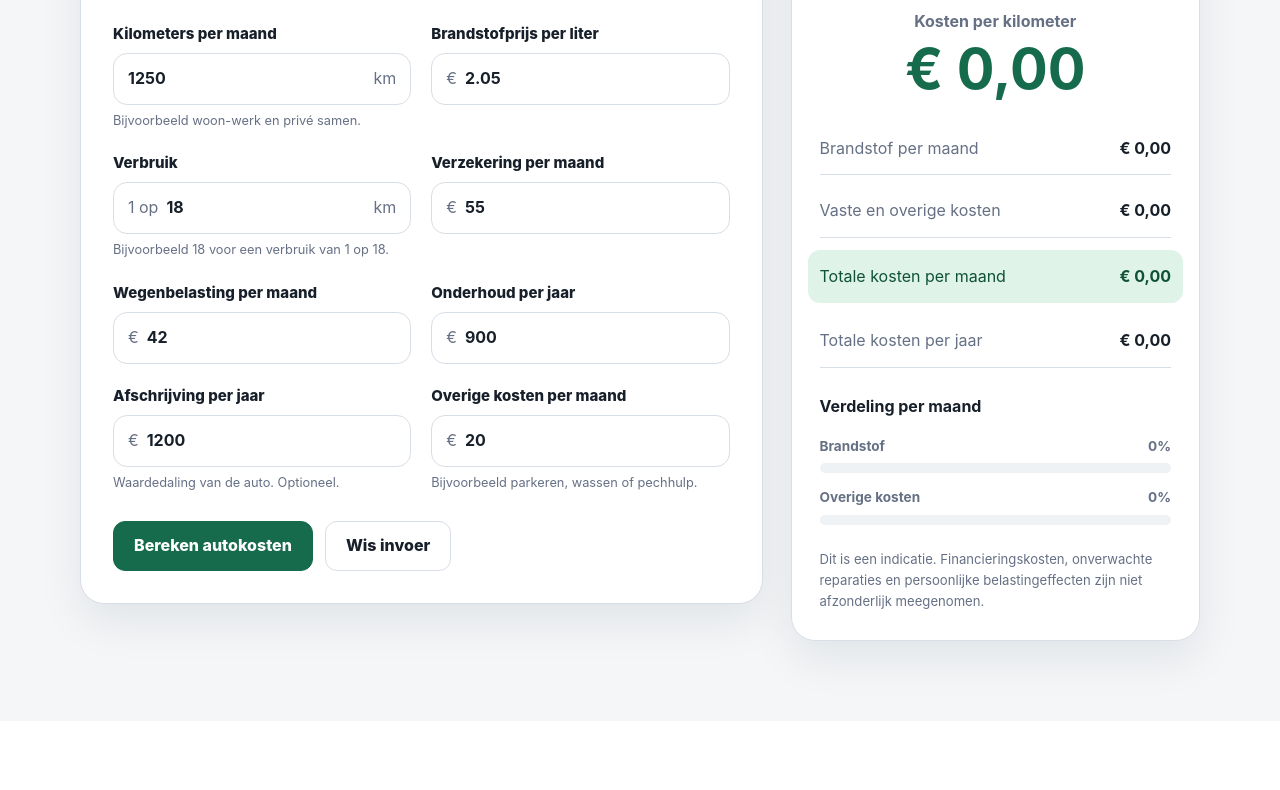
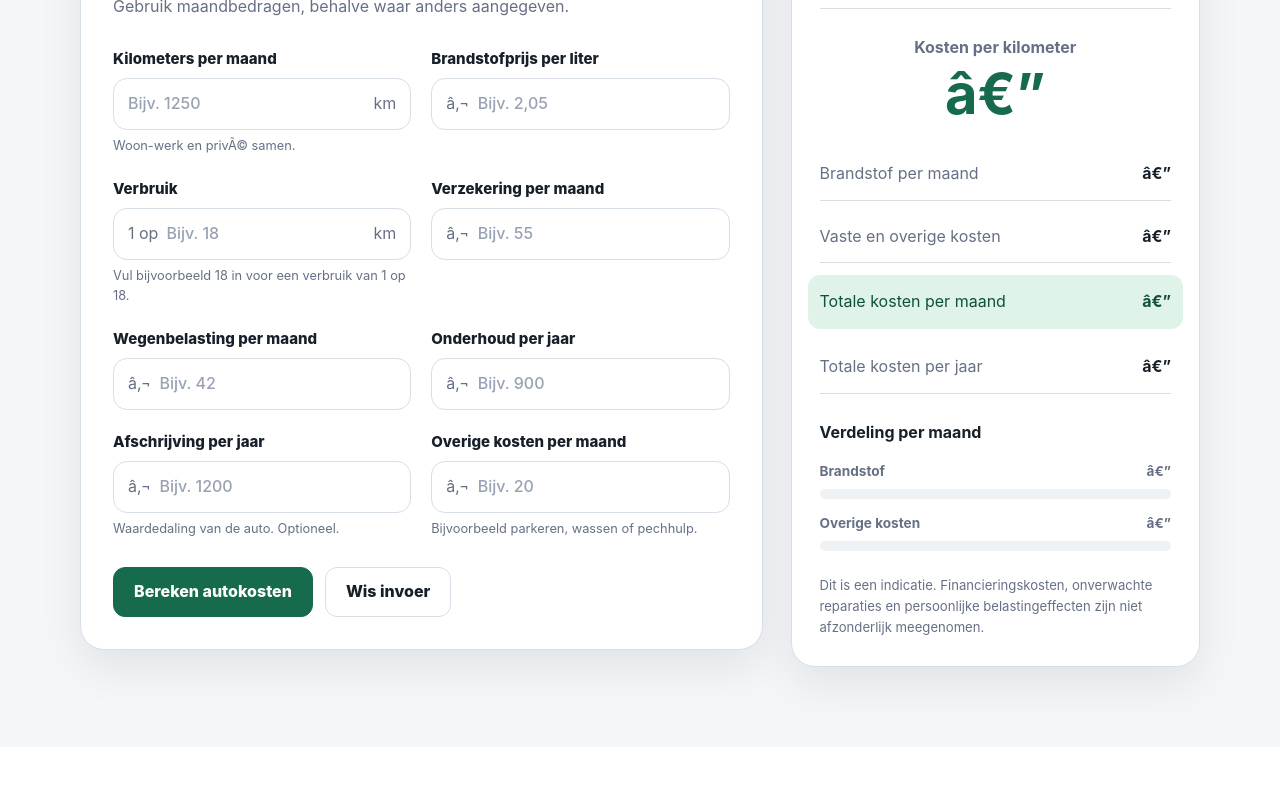
Before and after one commit to boozieboye/AutoCalc, a plain HTML site: page index.html in a window 1280 px wide. Shown: the part 702-1492 px from the top of the page. Drawn offline with Linux system fonts and the light colour scheme.

Commit message:
Replace test values with customer placeholders

```diff
--- a/index.html
+++ b/index.html
@@ -1,4 +1,7 @@
-<!DOCTYPE html>
+Exit code: 0
+Wall time: 0.7 seconds
+Output:
+<!doctype html>
 <html lang="nl">
 <head>
   <meta charset="UTF-8">
@@ -11,7 +14,7 @@
   <header class="site-header">
     <div class="container header-inner">
       <a class="brand" href="#top" aria-label="Autokosten Calculator">
-        <span class="brand-mark">€</span>
+        <span class="brand-mark">â‚¬</span>
         <span>Autokosten Calculator</span>
       </a>
       <a class="nav-link" href="#uitleg">Hoe werkt het?</a>
@@ -24,20 +27,16 @@
         <div>
           <p class="eyebrow">Gratis rekentool</p>
           <h1>Wat kost jouw auto echt?</h1>
-          <p class="hero-text">
-            Bereken je brandstofkosten, vaste lasten, totale maandkosten,
-            jaarkosten en kosten per kilometer.
-          </p>
+          <p class="hero-text">Bereken je brandstofkosten, vaste lasten, totale maandkosten, jaarkosten en kosten per kilometer.</p>
           <div class="hero-points" aria-label="Voordelen">
             <span>Geen account nodig</span>
             <span>Werkt direct in je browser</span>
             <span>Geen gegevensopslag</span>
           </div>
         </div>
-
         <div class="hero-card">
           <p>Voorbeeld</p>
-          <strong>€ 0,29 per km</strong>
+          <strong>â‚¬ 0,29 per km</strong>
           <span>bij 1.250 km per maand</span>
         </div>
       </div>
@@ -58,17 +57,17 @@
             <label class="field">
               <span>Kilometers per maand</span>
               <div class="input-wrap">
-                <input id="monthlyKm" name="monthlyKm" type="number" min="1" step="1" value="1250" inputmode="decimal" required>
+                <input id="monthlyKm" name="monthlyKm" type="number" min="1" step="1" placeholder="Bijv. 1250" inputmode="decimal" required>
                 <span>km</span>
               </div>
-              <small>Bijvoorbeeld woon-werk en privé samen.</small>
+              <small>Woon-werk en privÃ© samen.</small>
             </label>
 
             <label class="field">
               <span>Brandstofprijs per liter</span>
               <div class="input-wrap">
-                <span>€</span>
-                <input id="fuelPrice" name="fuelPrice" type="number" min="0.01" step="0.01" value="2.05" inputmode="decimal" required>
+                <span>â‚¬</span>
+                <input id="fuelPrice" name="fuelPrice" type="number" min="0.01" step="0.01" placeholder="Bijv. 2,05" inputmode="decimal" required>
               </div>
             </label>
 
@@ -76,41 +75,41 @@
               <span>Verbruik</span>
               <div class="input-wrap">
                 <span>1 op</span>
-                <input id="efficiency" name="efficiency" type="number" min="0.1" step="0.1" value="18" inputmode="decimal" required>
+                <input id="efficiency" name="efficiency" type="number" min="0.1" step="0.1" placeholder="Bijv. 18" inputmode="decimal" required>
                 <span>km</span>
               </div>
-              <small>Bijvoorbeeld 18 voor een verbruik van 1 op 18.</small>
+              <small>Vul bijvoorbeeld 18 in voor een verbruik van 1 op 18.</small>
             </label>
 
             <label class="field">
               <span>Verzekering per maand</span>
               <div class="input-wrap">
-                <span>€</span>
-                <input id="insurance" name="insurance" type="number" min="0" step="0.01" value="55" inputmode="decimal">
+                <span>â‚¬</span>
+                <input id="insurance" name="insurance" type="number" min="0" step="0.01" placeholder="Bijv. 55" inputmode="decimal">
               </div>
             </label>
 
             <label class="field">
               <span>Wegenbelasting per maand</span>
               <div class="input-wrap">
-                <span>€</span>
-                <input id="roadTax" name="roadTax" type="number" min="0" step="0.01" value="42" inputmode="decimal">
+                <span>â‚¬</span>
+                <input id="roadTax" name="roadTax" type="number" min="0" step="0.01" placeholder="Bijv. 42" inputmode="decimal">
               </div>
             </label>
 
             <label class="field">
               <span>Onderhoud per jaar</span>
               <div class="input-wrap">
-                <span>€</span>
-                <input id="maintenanceYear" name="maintenanceYear" type="number" min="0" step="0.01" value="900" inputmode="decimal">
+                <span>â‚¬</span>
+                <input id="maintenanceYear" name="maintenanceYear" type="number" min="0" step="0.01" placeholder="Bijv. 900" inputmode="decimal">
               </div>
             </label>
 
             <label class="field">
               <span>Afschrijving per jaar</span>
               <div class="input-wrap">
-                <span>€</span>
-                <input id="depreciationYear" name="depreciationYear" type="number" min="0" step="0.01" value="1200" inputmode="decimal">
+                <span>â‚¬</span>
+                <input id="depreciationYear" name="depreciationYear" type="number" min="0" step="0.01" placeholder="Bijv. 1200" inputmode="decimal">
               </div>
               <small>Waardedaling van de auto. Optioneel.</small>
             </label>
@@ -118,8 +117,8 @@
             <label class="field">
               <span>Overige kosten per maand</span>
               <div class="input-wrap">
-                <span>€</span>
-                <input id="otherMonthly" name="otherMonthly" type="number" min="0" step="0.01" value="20" inputmode="decimal">
+                <span>â‚¬</span>
+                <input id="otherMonthly" name="otherMonthly" type="number" min="0" step="0.01" placeholder="Bijv. 20" inputmode="decimal">
               </div>
               <small>Bijvoorbeeld parkeren, wassen of pechhulp.</small>
             </label>
@@ -136,53 +135,28 @@
             <p class="eyebrow">Uitkomst</p>
             <h2>Jouw autokosten</h2>
           </div>
-
           <div class="main-result">
             <span>Kosten per kilometer</span>
-            <strong id="costPerKm">€ 0,00</strong>
+            <strong id="costPerKm">â€”</strong>
           </div>
-
           <div class="result-list">
-            <div>
-              <span>Brandstof per maand</span>
-              <strong id="fuelMonthly">€ 0,00</strong>
-            </div>
-            <div>
-              <span>Vaste en overige kosten</span>
-              <strong id="fixedMonthly">€ 0,00</strong>
-            </div>
-            <div class="highlight-row">
-              <span>Totale kosten per maand</span>
-              <strong id="totalMonthly">€ 0,00</strong>
-            </div>
-            <div>
-              <span>Totale kosten per jaar</span>
-              <strong id="totalYearly">€ 0,00</strong>
-            </div>
+            <div><span>Brandstof per maand</span><strong id="fuelMonthly">â€”</strong></div>
+            <div><span>Vaste en overige kosten</span><strong id="fixedMonthly">â€”</strong></div>
+            <div class="highlight-row"><span>Totale kosten per maand</span><strong id="totalMonthly">â€”</strong></div>
+            <div><span>Totale kosten per jaar</span><strong id="totalYearly">â€”</strong></div>
           </div>
-
           <div class="cost-breakdown">
             <h3>Verdeling per maand</h3>
             <div class="bar-row">
-              <div class="bar-label">
-                <span>Brandstof</span>
-                <span id="fuelPercentage">0%</span>
-              </div>
+              <div class="bar-label"><span>Brandstof</span><span id="fuelPercentage">â€”</span></div>
               <div class="bar-track"><div id="fuelBar" class="bar-fill"></div></div>
             </div>
             <div class="bar-row">
-              <div class="bar-label">
-                <span>Overige kosten</span>
-                <span id="otherPercentage">0%</span>
-              </div>
+              <div class="bar-label"><span>Overige kosten</span><span id="otherPercentage">â€”</span></div>
               <div class="bar-track"><div id="otherBar" class="bar-fill"></div></div>
             </div>
           </div>
-
-          <p class="result-note">
-            Dit is een indicatie. Financieringskosten, onverwachte reparaties en
-            persoonlijke belastingeffecten zijn niet afzonderlijk meegenomen.
-          </p>
+          <p class="result-note">Dit is een indicatie. Financieringskosten, onverwachte reparaties en persoonlijke belastingeffecten zijn niet afzonderlijk meegenomen.</p>
         </aside>
       </div>
     </section>
@@ -192,19 +166,13 @@
         <article>
           <p class="eyebrow">Berekening</p>
           <h2>Hoe wordt dit berekend?</h2>
-          <p>
-            De calculator deelt je maandelijkse kilometers door het verbruik.
-            Dat aantal liters wordt vermenigvuldigd met de brandstofprijs.
-            Daarna worden verzekering, wegenbelasting, onderhoud, afschrijving
-            en overige kosten toegevoegd.
-          </p>
+          <p>De calculator deelt je maandelijkse kilometers door het verbruik. Dat aantal liters wordt vermenigvuldigd met de brandstofprijs. Daarna worden verzekering, wegenbelasting, onderhoud, afschrijving en overige kosten toegevoegd.</p>
         </article>
-
         <article class="formula-card">
           <h3>Formule</h3>
-          <p><strong>Brandstofkosten</strong> = kilometers ÷ verbruik × literprijs</p>
-          <p><strong>Maandkosten</strong> = brandstof + vaste kosten + jaarlijkse kosten ÷ 12</p>
-          <p><strong>Kosten per km</strong> = totale maandkosten ÷ kilometers</p>
+          <p><strong>Brandstofkosten</strong> = kilometers Ã· verbruik Ã— literprijs</p>
+          <p><strong>Maandkosten</strong> = brandstof + vaste kosten + jaarlijkse kosten Ã· 12</p>
+          <p><strong>Kosten per km</strong> = totale maandkosten Ã· kilometers</p>
         </article>
       </div>
     </section>
@@ -213,7 +181,7 @@
   <footer>
     <div class="container footer-inner">
       <span>Autokosten Calculator</span>
-      <span>Indicatieve berekening — geen financieel advies.</span>
+      <span>Indicatieve berekening â€” geen financieel advies.</span>
     </div>
   </footer>
 
```
